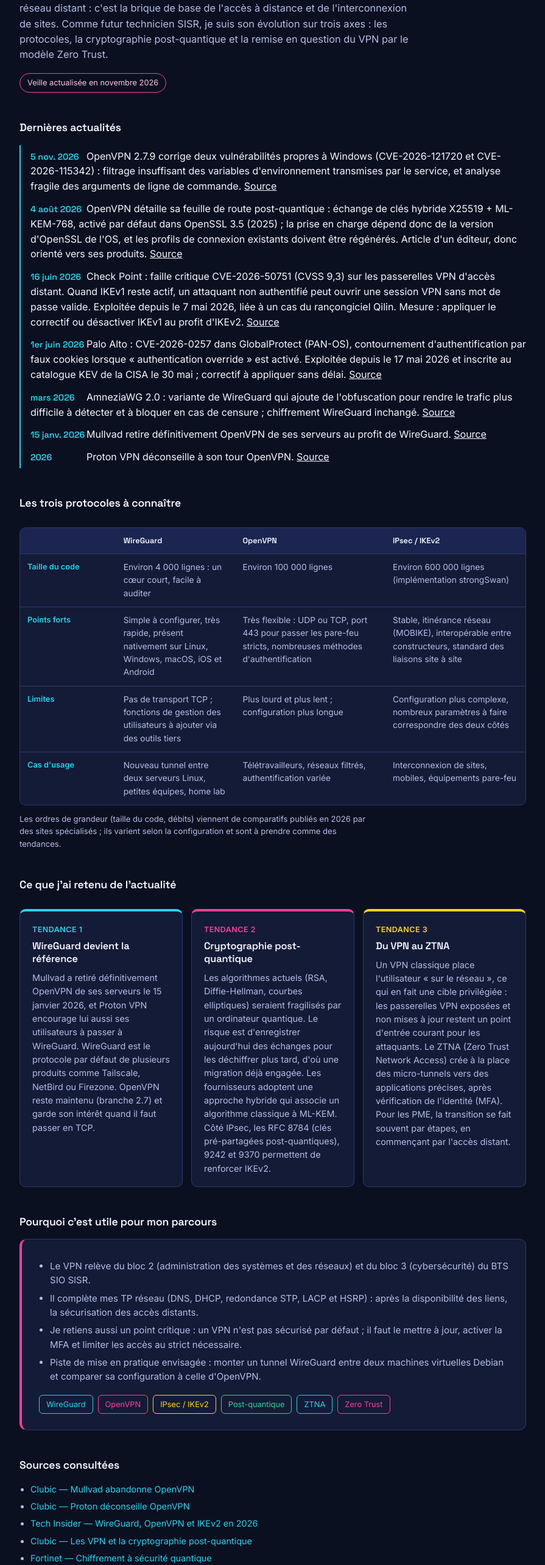
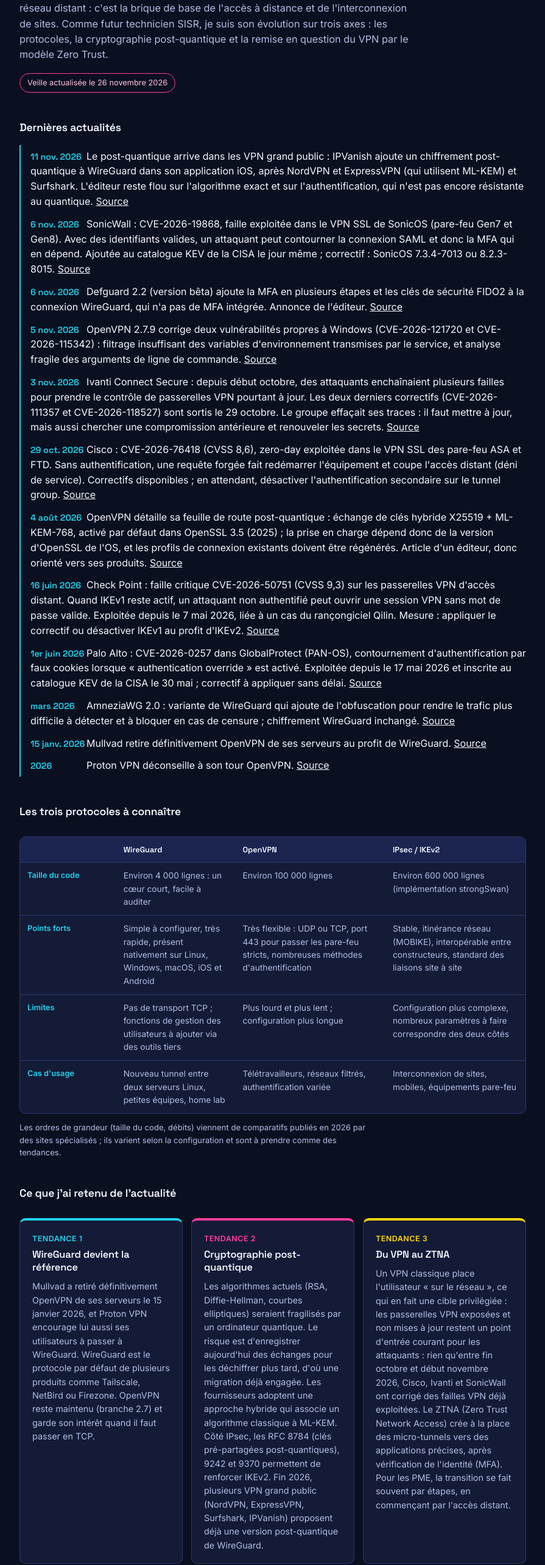
Before and after one commit to Max-thecreator/portfolio-version-final, a plain HTML site: page index.html in a window 1280 px wide. Shown: the part 9087-11654 px from the top of the page at 61% size, without its empty margins (192-1087 px from the left). Drawn offline with Linux system fonts and the light colour scheme.

Commit message:
Veille VPN : actualités de fin octobre et novembre 2026
Co-Authored-By: Claude Opus 5.5 <noreply@anthropic.com>
Claude-Session: https://claude.ai/code/session_01LZrT58SiqQtKYqK9Pj3xgE

```diff
--- a/index.html
+++ b/index.html
@@ -341,11 +341,16 @@
   <div class="wrap">
     <div class="section-head"><span class="num">09</span><h2>Veille technologique : le VPN</h2></div>
     <p class="lead">Un VPN (réseau privé virtuel) crée un tunnel chiffré entre un poste ou un site et un réseau distant : c'est la brique de base de l'accès à distance et de l'interconnexion de sites. Comme futur technicien SISR, je suis son évolution sur trois axes : les protocoles, la cryptographie post-quantique et la remise en question du VPN par le modèle Zero Trust.</p>
-    <span class="veille-date">Veille actualisée en novembre 2026</span>
+    <span class="veille-date">Veille actualisée le 26 novembre 2026</span>
 
     <h3 class="veille-sub">Dernières actualités</h3>
     <ul class="journal">
+      <li><span class="jdate">11 nov. 2026</span>Le post-quantique arrive dans les VPN grand public : IPVanish ajoute un chiffrement post-quantique à WireGuard dans son application iOS, après NordVPN et ExpressVPN (qui utilisent ML-KEM) et Surfshark. L'éditeur reste flou sur l'algorithme exact et sur l'authentification, qui n'est pas encore résistante au quantique. <a href="https://www.techradar.com/vpn/vpn-services/ipvanish-quietly-brings-quantum-resistant-wireguard-to-iphone-and-ipad-heres-all-we-know" target="_blank" rel="noopener">Source</a></li>
+      <li><span class="jdate">6 nov. 2026</span>SonicWall : CVE-2026-19868, faille exploitée dans le VPN SSL de SonicOS (pare-feu Gen7 et Gen8). Avec des identifiants valides, un attaquant peut contourner la connexion SAML et donc la MFA qui en dépend. Ajoutée au catalogue KEV de la CISA le jour même ; correctif : SonicOS 7.3.4-7013 ou 8.2.3-8015. <a href="https://www.helpnetsecurity.com/2026/11/09/exploited-sonicwall-ssl-vpn-flaw-lets-attackers-bypass-saml-enforced-mfa-cve-2026-19868/" target="_blank" rel="noopener">Source</a></li>
+      <li><span class="jdate">6 nov. 2026</span>Defguard 2.2 (version bêta) ajoute la MFA en plusieurs étapes et les clés de sécurité FIDO2 à la connexion WireGuard, qui n'a pas de MFA intégrée. Annonce de l'éditeur. <a href="https://defguard.net/blog/" target="_blank" rel="noopener">Source</a></li>
       <li><span class="jdate">5 nov. 2026</span>OpenVPN 2.7.9 corrige deux vulnérabilités propres à Windows (CVE-2026-121720 et CVE-2026-115342) : filtrage insuffisant des variables d'environnement transmises par le service, et analyse fragile des arguments de ligne de commande. <a href="https://linuxiac.com/openvpn-2-7-9-fixes-two-security-vulnerabilities-improves-linux-networking/" target="_blank" rel="noopener">Source</a></li>
+      <li><span class="jdate">3 nov. 2026</span>Ivanti Connect Secure : depuis début octobre, des attaquants enchaînaient plusieurs failles pour prendre le contrôle de passerelles VPN pourtant à jour. Les deux derniers correctifs (CVE-2026-111357 et CVE-2026-118527) sont sortis le 29 octobre. Le groupe effaçait ses traces : il faut mettre à jour, mais aussi chercher une compromission antérieure et renouveler les secrets. <a href="https://www.clubic.com/actualite-637363-ivanti-livre-les-derniers-correctifs-pour-les-failles-zero-day-exploitees-dans-son-vpn-mais-les-entreprises-ne-sont-pas-encore-tirees-d-affaire.html" target="_blank" rel="noopener">Source</a></li>
+      <li><span class="jdate">29 oct. 2026</span>Cisco : CVE-2026-76418 (CVSS 8,6), zero-day exploitée dans le VPN SSL des pare-feu ASA et FTD. Sans authentification, une requête forgée fait redémarrer l'équipement et coupe l'accès distant (déni de service). Correctifs disponibles ; en attendant, désactiver l'authentification secondaire sur le tunnel group. <a href="https://www.bleepingcomputer.com/news/security/cisco-warns-of-firewall-zero-day-exploited-to-crash-ssl-vpn-devices/" target="_blank" rel="noopener">Source</a></li>
       <li><span class="jdate">4 août 2026</span>OpenVPN détaille sa feuille de route post-quantique : échange de clés hybride X25519 + ML-KEM-768, activé par défaut dans OpenSSL 3.5 (2025) ; la prise en charge dépend donc de la version d'OpenSSL de l'OS, et les profils de connexion existants doivent être régénérés. Article d'un éditeur, donc orienté vers ses produits. <a href="https://blog.openvpn.net/post-quantum-cryptography-vpn/" target="_blank" rel="noopener">Source</a></li>
       <li><span class="jdate">16 juin 2026</span>Check Point : faille critique CVE-2026-50751 (CVSS 9,3) sur les passerelles VPN d'accès distant. Quand IKEv1 reste actif, un attaquant non authentifié peut ouvrir une session VPN sans mot de passe valide. Exploitée depuis le 7 mai 2026, liée à un cas du rançongiciel Qilin. Mesure : appliquer le correctif ou désactiver IKEv1 au profit d'IKEv2. <a href="https://itsocial.fr/cybersecurite/cybersecurite-actualites/check-point-corrige-une-faille-critique-dacces-distant-vpn-exploitee-par-le-rancongiciel-qilin-sur-ses-passerelles-vpn/" target="_blank" rel="noopener">Source</a></li>
       <li><span class="jdate">1er juin 2026</span>Palo Alto : CVE-2026-0257 dans GlobalProtect (PAN-OS), contournement d'authentification par faux cookies lorsque « authentication override » est activé. Exploitée depuis le 17 mai 2026 et inscrite au catalogue KEV de la CISA le 30 mai ; correctif à appliquer sans délai. <a href="https://www.it-connect.fr/palo-alto-cve-2026-0257-cette-faille-dans-le-vpn-est-activement-exploitee/" target="_blank" rel="noopener">Source</a></li>
@@ -373,9 +378,9 @@
       <div class="bloc"><div class="k">Tendance 1</div><h3>WireGuard devient la référence</h3>
         <p>Mullvad a retiré définitivement OpenVPN de ses serveurs le 15 janvier 2026, et Proton VPN encourage lui aussi ses utilisateurs à passer à WireGuard. WireGuard est le protocole par défaut de plusieurs produits comme Tailscale, NetBird ou Firezone. OpenVPN reste maintenu (branche 2.7) et garde son intérêt quand il faut passer en TCP.</p></div>
       <div class="bloc"><div class="k">Tendance 2</div><h3>Cryptographie post-quantique</h3>
-        <p>Les algorithmes actuels (RSA, Diffie-Hellman, courbes elliptiques) seraient fragilisés par un ordinateur quantique. Le risque est d'enregistrer aujourd'hui des échanges pour les déchiffrer plus tard, d'où une migration déjà engagée. Les fournisseurs adoptent une approche hybride qui associe un algorithme classique à ML-KEM. Côté IPsec, les RFC 8784 (clés pré-partagées post-quantiques), 9242 et 9370 permettent de renforcer IKEv2.</p></div>
+        <p>Les algorithmes actuels (RSA, Diffie-Hellman, courbes elliptiques) seraient fragilisés par un ordinateur quantique. Le risque est d'enregistrer aujourd'hui des échanges pour les déchiffrer plus tard, d'où une migration déjà engagée. Les fournisseurs adoptent une approche hybride qui associe un algorithme classique à ML-KEM. Côté IPsec, les RFC 8784 (clés pré-partagées post-quantiques), 9242 et 9370 permettent de renforcer IKEv2. Fin 2026, plusieurs VPN grand public (NordVPN, ExpressVPN, Surfshark, IPVanish) proposent déjà une version post-quantique de WireGuard.</p></div>
       <div class="bloc"><div class="k">Tendance 3</div><h3>Du VPN au ZTNA</h3>
-        <p>Un VPN classique place l'utilisateur « sur le réseau », ce qui en fait une cible privilégiée : les passerelles VPN exposées et non mises à jour restent un point d'entrée courant pour les attaquants. Le ZTNA (Zero Trust Network Access) crée à la place des micro-tunnels vers des applications précises, après vérification de l'identité (MFA). Pour les PME, la transition se fait souvent par étapes, en commençant par l'accès distant.</p></div>
+        <p>Un VPN classique place l'utilisateur « sur le réseau », ce qui en fait une cible privilégiée : les passerelles VPN exposées et non mises à jour restent un point d'entrée courant pour les attaquants : rien qu'entre fin octobre et début novembre 2026, Cisco, Ivanti et SonicWall ont corrigé des failles VPN déjà exploitées. Le ZTNA (Zero Trust Network Access) crée à la place des micro-tunnels vers des applications précises, après vérification de l'identité (MFA). Pour les PME, la transition se fait souvent par étapes, en commençant par l'accès distant.</p></div>
     </div>
 
     <h3 class="veille-sub">Pourquoi c'est utile pour mon parcours</h3>
@@ -383,7 +388,7 @@
       <ul style="margin-top:0;">
         <li>Le VPN relève du bloc 2 (administration des systèmes et des réseaux) et du bloc 3 (cybersécurité) du BTS SIO SISR.</li>
         <li>Il complète mes TP réseau (DNS, DHCP, redondance STP, LACP et HSRP) : après la disponibilité des liens, la sécurisation des accès distants.</li>
-        <li>Je retiens aussi un point critique : un VPN n'est pas sécurisé par défaut ; il faut le mettre à jour, activer la MFA et limiter les accès au strict nécessaire.</li>
+        <li>Je retiens aussi un point critique : un VPN n'est pas sécurisé par défaut ; il faut le mettre à jour, activer la MFA et limiter les accès au strict nécessaire. La faille SonicWall de novembre 2026 montre que la MFA ne protège pas une passerelle non corrigée.</li>
         <li>Piste de mise en pratique envisagée : monter un tunnel WireGuard entre deux machines virtuelles Debian et comparer sa configuration à celle d'OpenVPN.</li>
       </ul>
       <div class="tags">
@@ -398,6 +403,10 @@
 
     <h3 class="veille-sub">Sources consultées</h3>
     <ul class="sources">
+      <li><a href="https://www.bleepingcomputer.com/news/security/cisco-warns-of-firewall-zero-day-exploited-to-crash-ssl-vpn-devices/" target="_blank" rel="noopener">BleepingComputer — Zero-day Cisco ASA/FTD sur le VPN SSL</a></li>
+      <li><a href="https://www.clubic.com/actualite-637363-ivanti-livre-les-derniers-correctifs-pour-les-failles-zero-day-exploitees-dans-son-vpn-mais-les-entreprises-ne-sont-pas-encore-tirees-d-affaire.html" target="_blank" rel="noopener">Clubic — Ivanti corrige les failles zero-day de son VPN</a></li>
+      <li><a href="https://www.helpnetsecurity.com/2026/11/09/exploited-sonicwall-ssl-vpn-flaw-lets-attackers-bypass-saml-enforced-mfa-cve-2026-19868/" target="_blank" rel="noopener">Help Net Security — Faille SonicWall contournant la MFA</a></li>
+      <li><a href="https://www.techradar.com/vpn/vpn-services/ipvanish-quietly-brings-quantum-resistant-wireguard-to-iphone-and-ipad-heres-all-we-know" target="_blank" rel="noopener">TechRadar — WireGuard post-quantique chez IPVanish</a></li>
       <li><a href="https://www.clubic.com/actualite-577095-mullvad-abandonne-openvpn-ce-qui-vous-attend-dans-les-prochains-mois.html" target="_blank" rel="noopener">Clubic — Mullvad abandonne OpenVPN</a></li>
       <li><a href="https://www.clubic.com/actualite-596188-a-son-tour-proton-deconseille-le-protocole-openvpn.html" target="_blank" rel="noopener">Clubic — Proton déconseille OpenVPN</a></li>
       <li><a href="https://tech-insider.org/wireguard-vs-openvpn-vs-ikev2-2026/" target="_blank" rel="noopener">Tech Insider — WireGuard, OpenVPN et IKEv2 en 2026</a></li>
```
